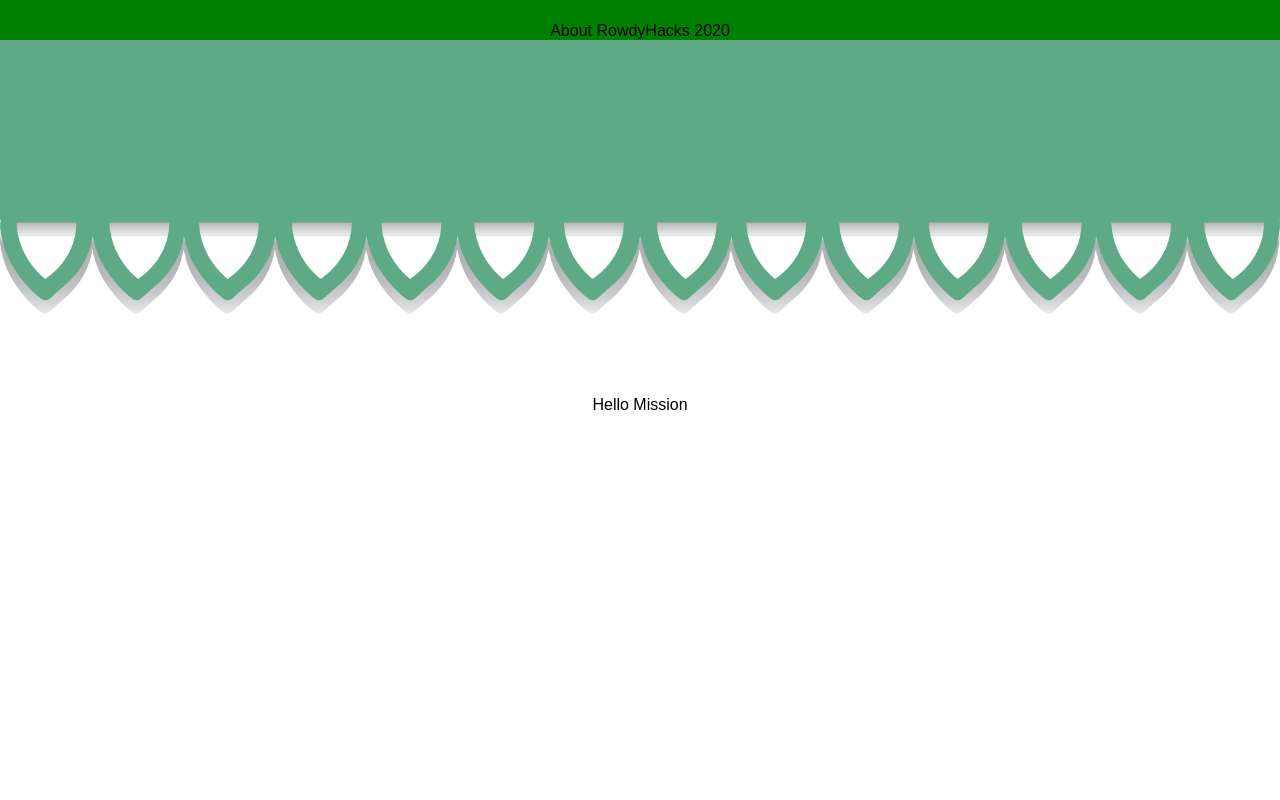
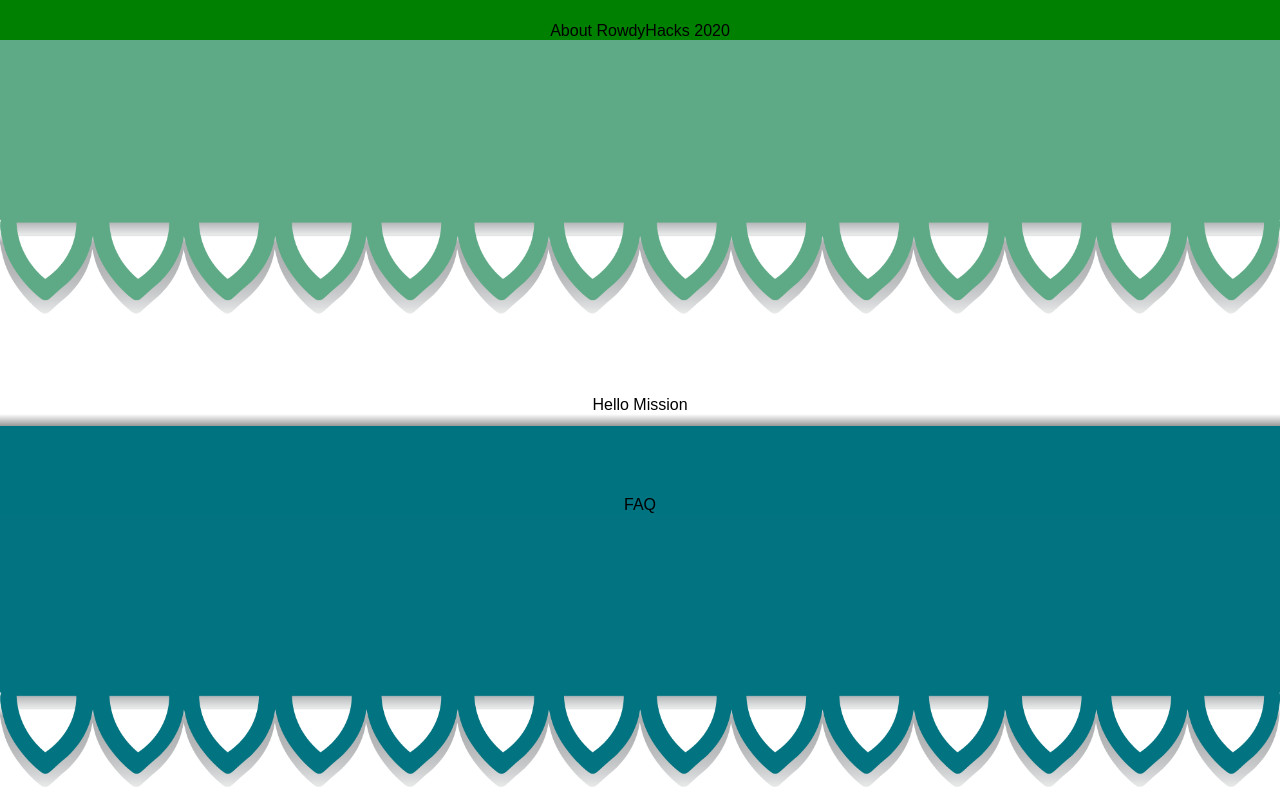
Before and after one commit to LeonY1/rowdyhacks.org, a React (Create React App) app: page / in a window 1280 px wide. Shown: the part 794-1594 px from the top of the page. Before the commit the page ends 1208 px from the top, so only its background shows below. Built offline with nearby package versions, Linux system fonts and the light colour scheme.

Commit message:
WIP: Fixed the wrong ordering of Header and Content

```diff
--- a/src/App.tsx
+++ b/src/App.tsx
@@ -5,6 +5,7 @@
 import { BackgroundTheme } from "./AppStyle";
 import HeroImage from "./components/Hero/HeroImage";
 import MissionSection from "./sections/Mission/MissionSection";
+import FAQSection from "./sections/FAQ/FAQSection";
 
 const titleNames = [
   { title: "MenuItem1", link: "https://www.google.com" },
@@ -19,6 +20,7 @@
       <BackgroundTheme>
         <AboutSection />
         <MissionSection />
+        <FAQSection />
       </BackgroundTheme>
     </div>
   );
--- a/src/components/SectionDividers/DividerStyle.tsx
+++ b/src/components/SectionDividers/DividerStyle.tsx
@@ -2,8 +2,8 @@
 
 const DividerHeader = styled.div`
   width: 100%;
-  background-image: linear-gradient(#ffffff, #888888);
-  height: 10px;
+  background-image: linear-gradient(#ffffff, #333333);
+  height: 12px;
   opacity: 50%;
   display: parent;
 `;
--- a/src/components/SectionDividers/SectionBlock.tsx
+++ b/src/components/SectionDividers/SectionBlock.tsx
@@ -31,10 +31,10 @@
 
   return (
     <Divider>
+      {sectionNumber % 2 === 0 && sectionNumber != 0 ? <DividerHeader /> : null}
       <DividerContent {...sectionColors[sectionNumber % 4]}>
         <SectionTitle>{title}</SectionTitle>
       </DividerContent>
-      {sectionNumber % 2 === 0 && sectionNumber != 0 ? <DividerHeader /> : null}
       {sectionNumber % 2 === 0 ? (
         sectionNumber % 4 === 0 ? (
           <DividerFooter src={GreenSection} alt="greenSection"></DividerFooter>
--- a/src/sections/FAQ/FAQSection.tsx
+++ b/src/sections/FAQ/FAQSection.tsx
@@ -1 +1,16 @@
 import React from "react";
+import SectionBlock from "../../components/SectionDividers/SectionBlock";
+import { FAQTitle, FAQText } from "../SectionConstant";
+
+function FAQSection() {
+  return (
+    <SectionBlock sectionNumber={2}>
+      {{
+        title: FAQTitle,
+        content: FAQText
+      }}
+    </SectionBlock>
+  );
+}
+
+export default FAQSection;
--- a/src/sections/SectionConstant.ts
+++ b/src/sections/SectionConstant.ts
@@ -6,4 +6,8 @@
 
 const MissionText: string = "Mission Text";
 
-export { AboutTitle, AboutText, MissionTitle, MissionText };
+const FAQTitle: string = "FAQ";
+
+const FAQText: string = "FAQ text";
+
+export { AboutTitle, AboutText, MissionTitle, MissionText, FAQTitle, FAQText };
```
